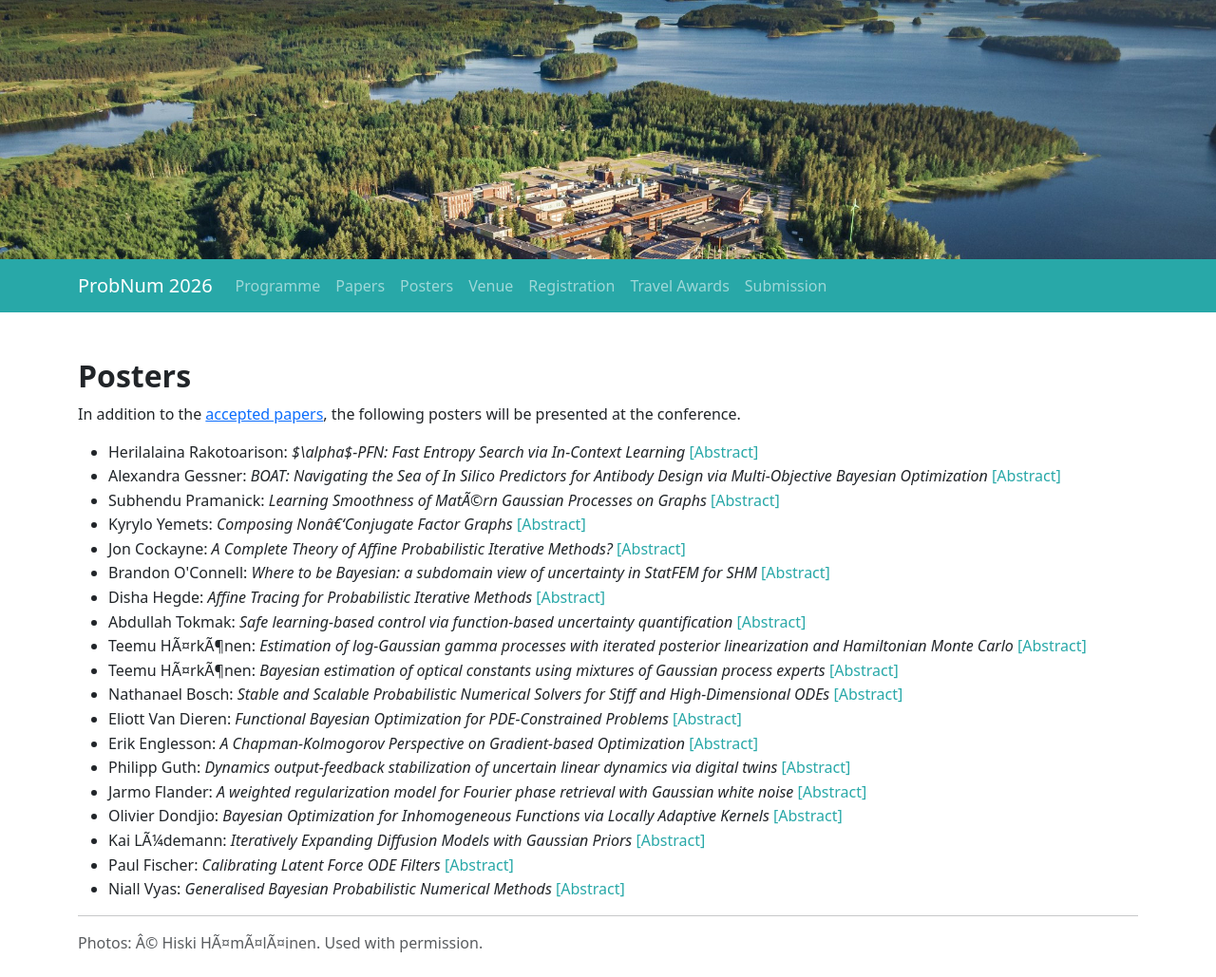
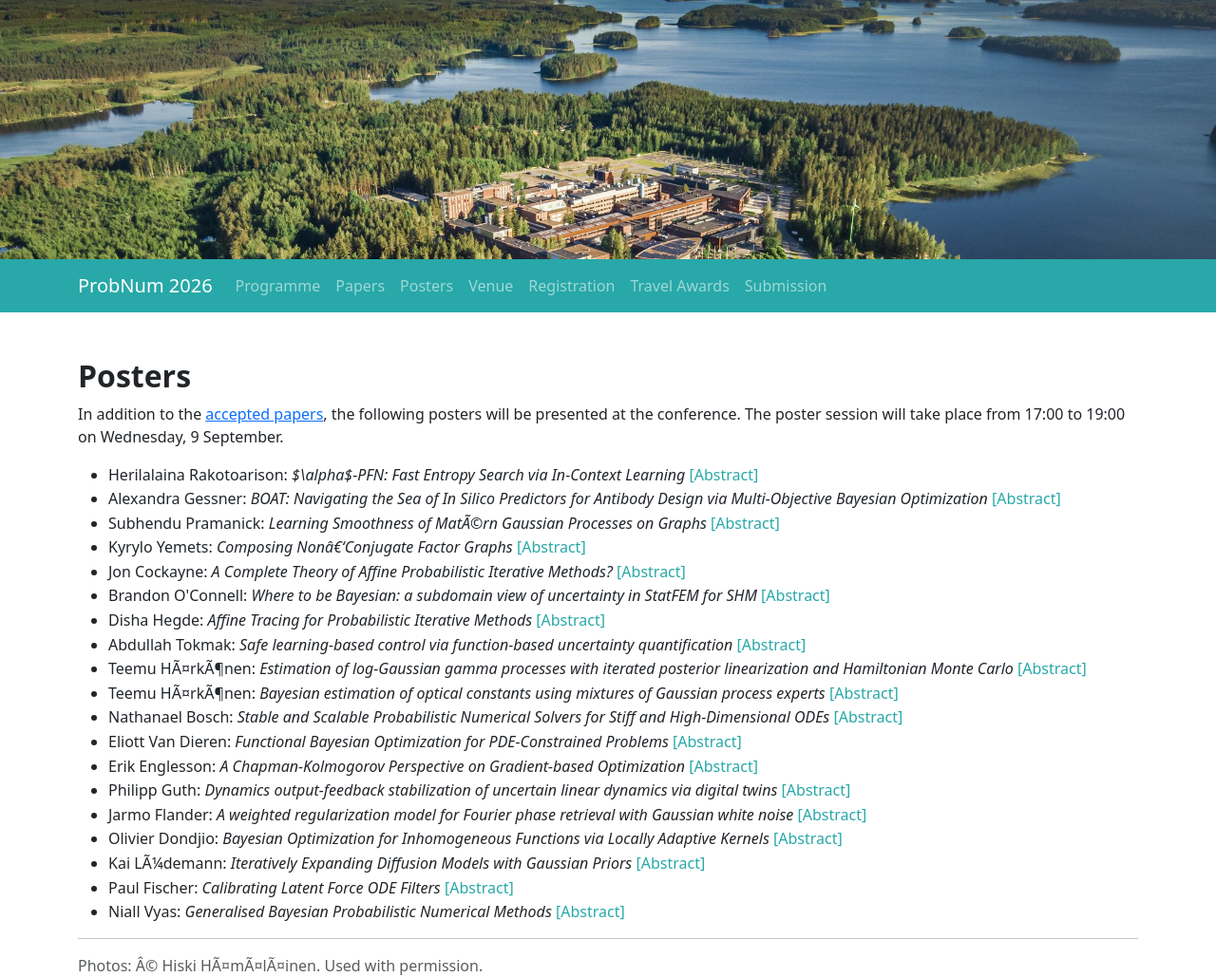
Before and after one commit to probnum2026/probnum2026.github.io, a Jekyll site: the page built from posters.md, in a window 1280 px wide. Shown: the whole page at 95% size. Built offline with Jekyll 4.4.1, drawn with Linux system fonts in a browser that asks for light colours; nearby versions of some CDN libraries; before the commit the page ends 1005 px from its top, so only the background shows below that.

Commit message:
add text

```diff
--- a/posters.md
+++ b/posters.md
@@ -6,7 +6,7 @@ header_image: LUT.jpg
 
 ## **Posters**
 
-In addition to the [accepted papers](/papers), the following posters will be presented at the conference.
+In addition to the [accepted papers](/papers), the following posters will be presented at the conference. The poster session will take place from 17:00 to 19:00 on Wednesday, 9 September.
 
 <ul class="papers">
 <li>Herilalaina Rakotoarison: <em>$\alpha$-PFN: Fast Entropy Search via In-Context Learning</em> <details class="abstract"><summary>Abstract</summary><p>Information‐theoretic acquisition functions such as Entropy Search (ES) offer a principled exploration–exploitation framework for Bayesian optimization (BO). However, their practical implementation relies on complicated and slow approximations, i.e., a Monte Carlo estimation of the information gain. This complexity can introduce numerical errors and requires specialized, hand-crafted implementations. We propose a two‐stage amortization strategy that learns to approximate entropy search-based acquisition functions using Prior‐data Fitted Networks (PFNs) in a single forward pass. A first PFN is trained to be conditioned on information about the optima; second, the $\alpha$‐PFN is trained to predict the expected information gain by training on information gains measured with the first PFN. The $\alpha$-PFN offers a flexible learned approximation, which replaces the complex heuristic approximations with a single forward pass per candidate, enabling rapid and extensible acquisition evaluation. Empirically, our approach is competitive with state‐of‐the‐art entropy search implementations on synthetic and real‐world benchmarks, while accelerating the different entropy search variants across all our experiments, with speed ups over 50x.</p></details></li>
```
